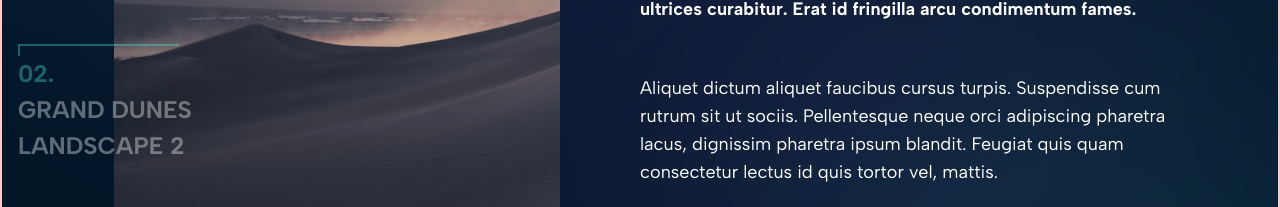
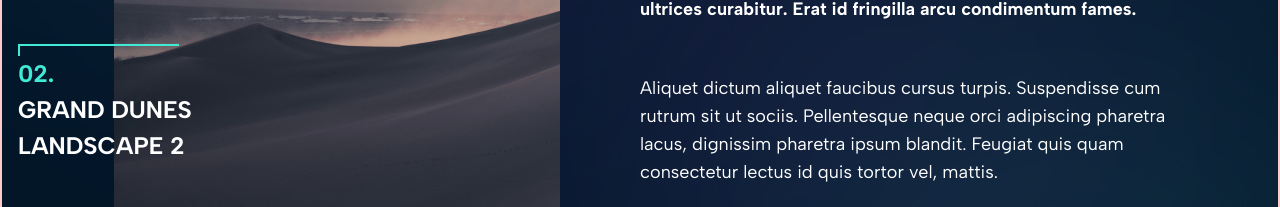
Before and after one commit to TohidEq/web-design-1, a Next.js app: page / in a window 1280 px wide. Shown: the part 1374-1581 px from the top of the page. Built offline with nearby package versions, Linux system fonts and the light colour scheme.

Commit message:
pyt, (slideshow) Slide -> Fade

```diff
--- a/src/components/pickYourTrip/PytSlideshow.tsx
+++ b/src/components/pickYourTrip/PytSlideshow.tsx
@@ -1,6 +1,6 @@
 import React from "react";
 
-import { Slide } from "react-slideshow-image";
+import { Fade } from "react-slideshow-image";
 // import "react-slideshow-image/dist/styles.css";
 import { FaArrowLeft } from "react-icons/fa6";
 import { FaArrowRight } from "react-icons/fa6";
@@ -180,7 +180,7 @@ function PytSlideshow({ items }: Props) {
 
   return (
     <div className="">
-      <Slide {...properties}>
+      <Fade {...properties}>
         {items.map((item, index) => (
           <div className="each-slide-effect" key={index}>
             <div className={`${item.image} slide-image`}>
@@ -191,7 +191,7 @@ function PytSlideshow({ items }: Props) {
             </div>
           </div>
         ))}
-      </Slide>
+      </Fade>
       {svgDots}
     </div>
   );
--- a/src/styles/index.scss
+++ b/src/styles/index.scss
@@ -2251,7 +2251,7 @@ background: linear-gradient(
                 line-height: 1.5;
               }
               .title{
-                opacity: 0;
+                opacity: 1;
               }
               .title{
                 transition-property: all;
@@ -2341,13 +2341,6 @@ background: linear-gradient(
                 }
               }
             }
-            .active {
-              .each-slide-effect {
-                .title{
-                  opacity: 1;
-                }
-              }
-            }
           }
         }
       }
--- a/src/styles/pick-your-trip.scss
+++ b/src/styles/pick-your-trip.scss
@@ -133,7 +133,7 @@
                 @apply h-[600px] w-full rounded-lg relative;
               }
               .title {
-                @apply absolute top-1/2 opacity-0 transition-all duration-500
+                @apply absolute top-1/2 opacity-100 transition-all duration-500
                 w-1/2
                 font-bold font-albert-sans
                 text-2xl leading-normal
@@ -158,13 +158,6 @@
                     bg-green-light
                     -top-3 left-0;
                   }
-                }
-              }
-            }
-            .active {
-              .each-slide-effect {
-                .title {
-                  @apply opacity-100;
                 }
               }
             }
```
